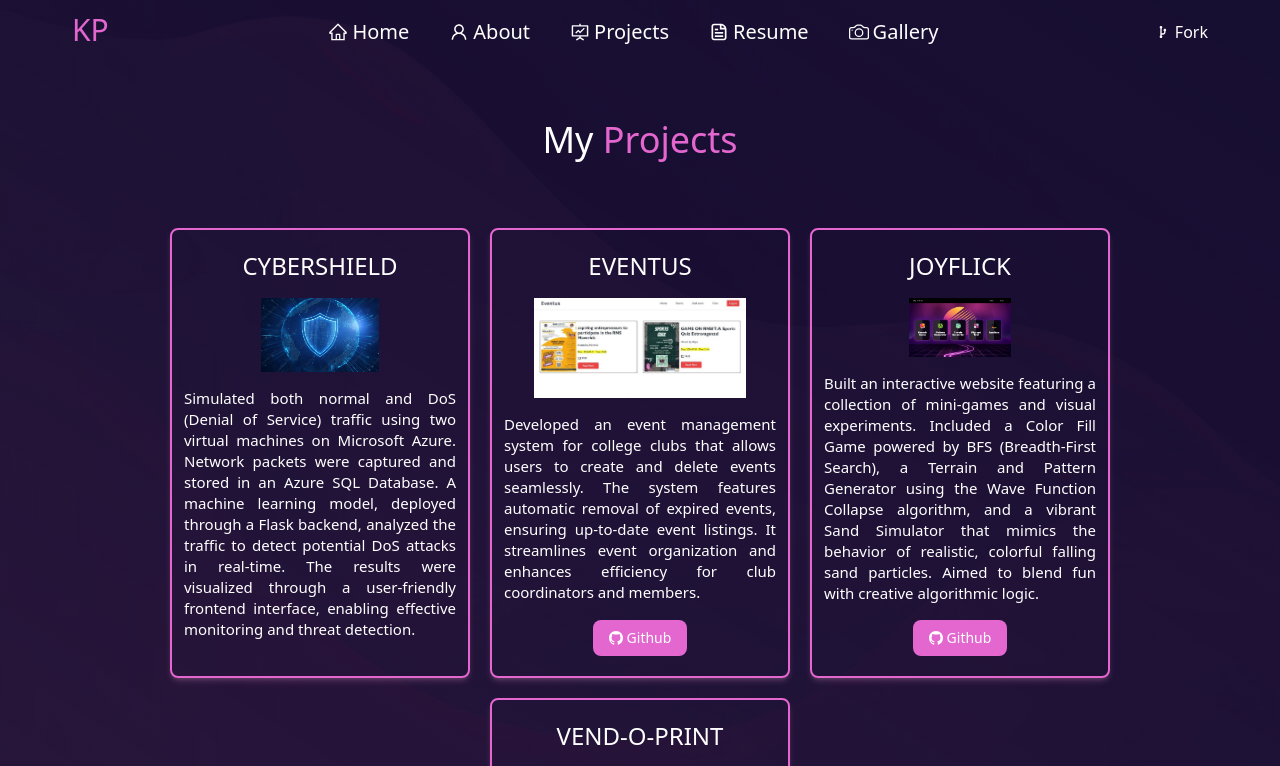
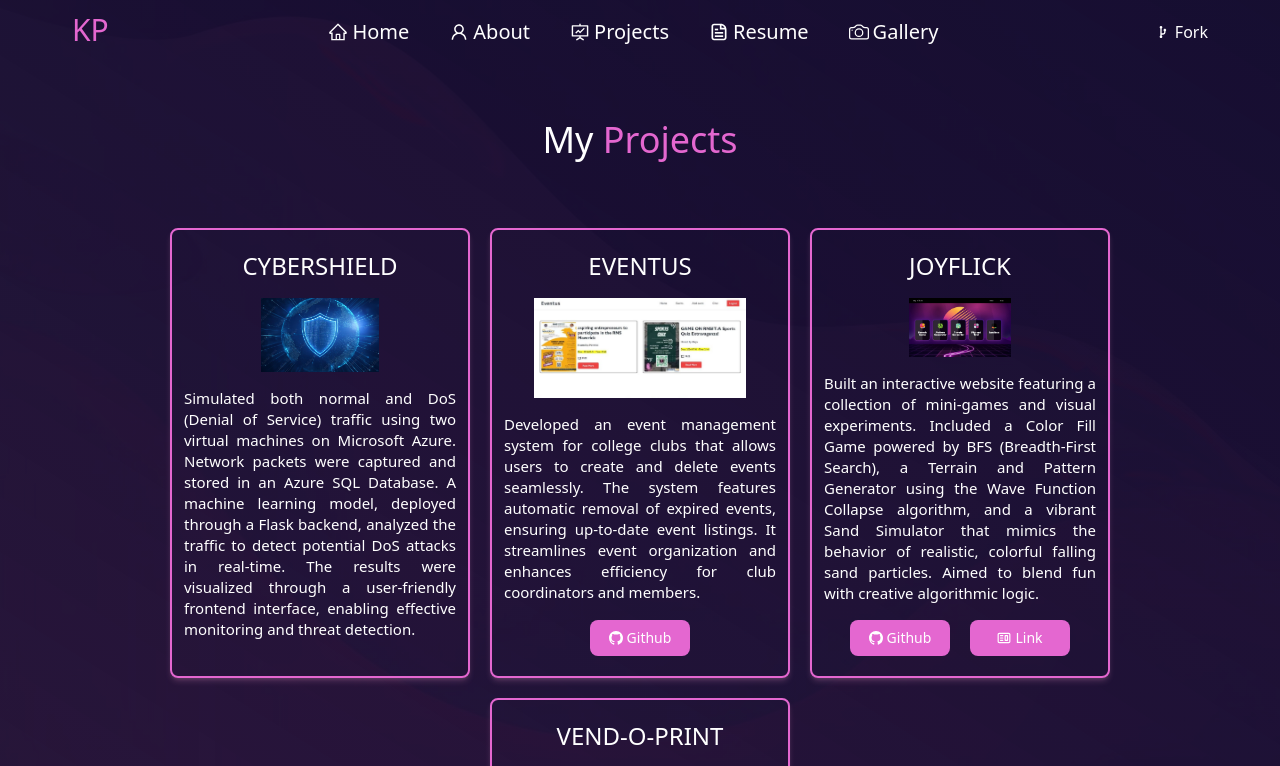
Before and after one commit to Kishan-Pal/kp-portfolio, a React (Vite) app: page /projects in a window 1280 px wide. Shown: the top 766 px of the page. Built offline with nearby package versions, Linux system fonts and the light colour scheme.

Commit message:
added demo

```diff
--- a/src/assets/components/ProjectCard.jsx
+++ b/src/assets/components/ProjectCard.jsx
@@ -24,7 +24,7 @@ const ProjectCard = ({
       <div className="flex justify-center items-center gap-5 mt-auto mb-0">
         <button
           className={
-            `flex gap-1 items-center justify-center bg-[var(--imp-text-color)] text-white text-sm px-4 py-2 rounded-lg hover:bg-[var(--imp-text-color)]/80 transition duration-300 ease-in-out cursor-pointer` +
+            `flex gap-1 w-full max-w-[100px] items-center justify-center bg-[var(--imp-text-color)] text-white text-sm px-4 py-2 rounded-lg hover:bg-[var(--imp-text-color)]/80 transition duration-300 ease-in-out cursor-pointer` +
             (isGithub ? "" : " hidden")
           }
           onClick={() => {
@@ -36,7 +36,7 @@ const ProjectCard = ({
         </button>
         <button
           className={
-            `flex gap-1 items-center justify-center bg-[var(--imp-text-color)] text-white text-sm px-4 py-2 rounded-lg hover:bg-[var(--imp-text-color)]/80 transition duration-300 ease-in-out cursor-pointer` +
+            `flex gap-1 w-full max-w-[100px] items-center justify-center bg-[var(--imp-text-color)] text-white text-sm px-4 py-2 rounded-lg hover:bg-[var(--imp-text-color)]/80 transition duration-300 ease-in-out cursor-pointer` +
             (isDemo ? "" : " hidden")
           }
           onClick={() => {
--- a/src/pages/Projects.jsx
+++ b/src/pages/Projects.jsx
@@ -49,8 +49,9 @@ const Projects = () => {
           title={"JOYFLICK"}
           image={JoyFlick}
           isGithub={true}
-          isDemo={false}
+          isDemo={true}
           github={"https://github.com/Kishan-Pal/Joyflick_js"}
+          demo={"https://joyflick.vercel.app"}
         >
           Built an interactive website featuring a collection of mini-games and
           visual experiments. Included a Color Fill Game powered by BFS
```
